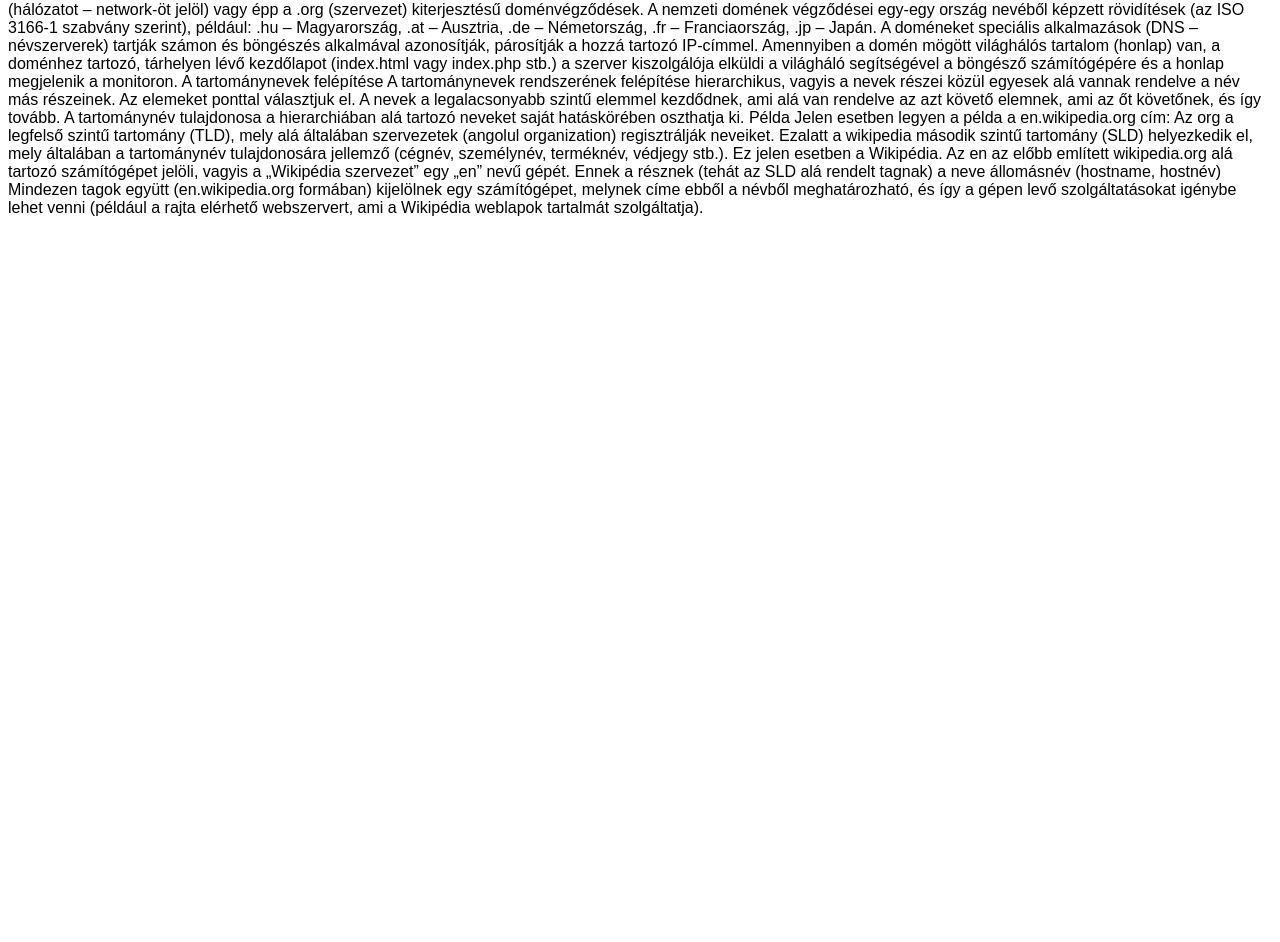
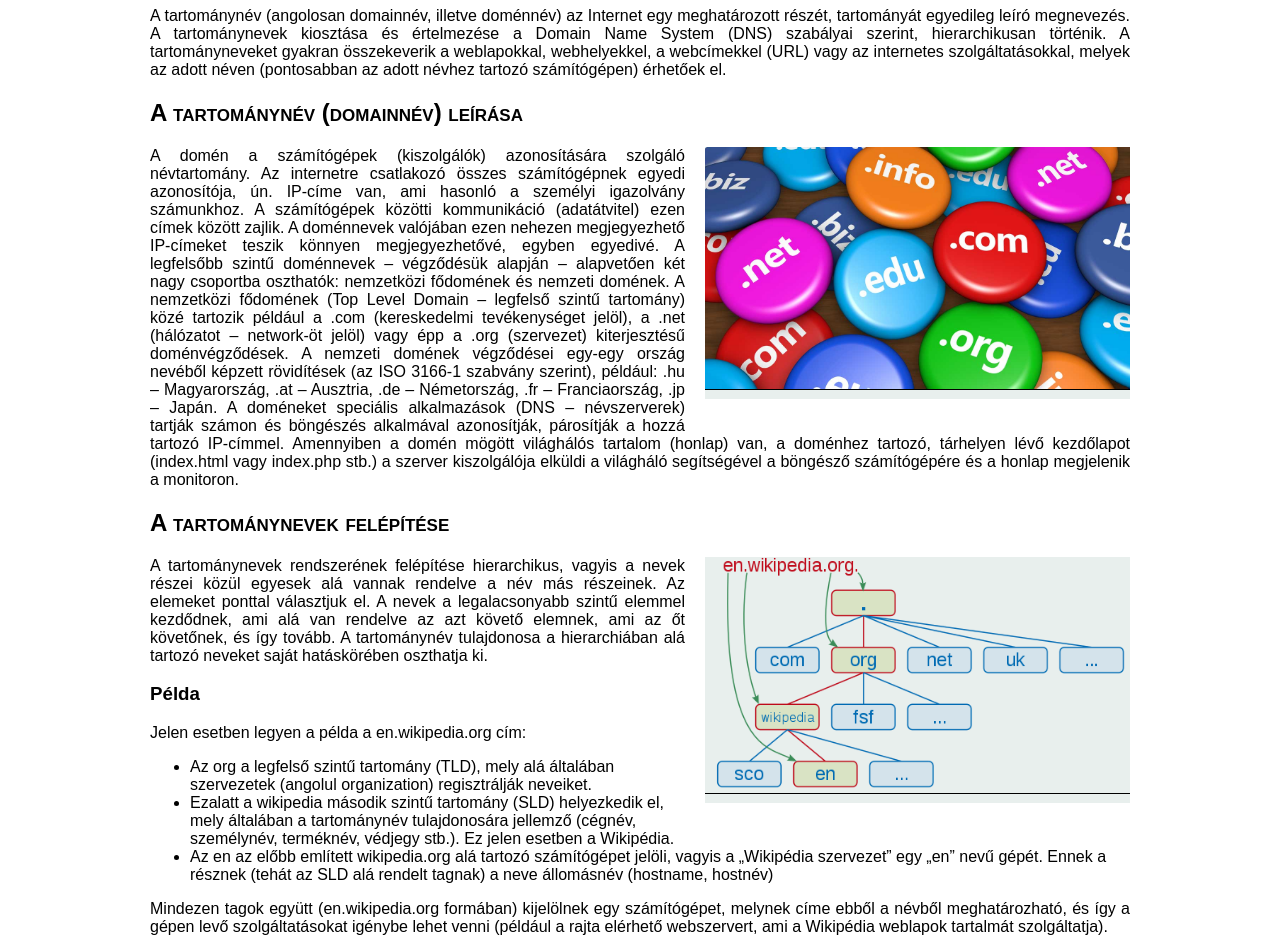
Before and after one commit to ABEL0206/tartomanynev, a plain HTML site: page index.html in a window 1280 px wide. Shown: the part 133-1075 px from the top of the page. Before the commit the page ends 800 px from the top, so only its background shows below. Drawn offline with Linux system fonts and the light colour scheme.

Commit message:
4-6.feladat

```diff
--- a/index.html
+++ b/index.html
@@ -8,28 +8,32 @@
 </head>
 
 <body>
-  <div>
-    A tartománynév
+  <div id="tartalom">
+    <h1>A tartománynév</h1>
 
-    A tartománynév (angolosan domainnév, illetve doménnév) az Internet egy meghatározott részét, tartományát egyedileg leíró megnevezés. A tartománynevek kiosztása és értelmezése a Domain Name System (DNS) szabályai szerint, hierarchikusan történik. A tartományneveket gyakran összekeverik a weblapokkal, webhelyekkel, a webcímekkel (URL) vagy az internetes szolgáltatásokkal, melyek az adott néven (pontosabban az adott névhez tartozó számítógépen) érhetőek el.
+    <p>A tartománynév (angolosan domainnév, illetve doménnév) az Internet egy meghatározott részét, tartományát egyedileg leíró megnevezés. A tartománynevek kiosztása és értelmezése a Domain Name System (DNS) szabályai szerint, hierarchikusan történik. A tartományneveket gyakran összekeverik a weblapokkal, webhelyekkel, a webcímekkel (URL) vagy az internetes szolgáltatásokkal, melyek az adott néven (pontosabban az adott névhez tartozó számítógépen) érhetőek el.</p>
 
-    A tartománynév (domainnév) leírása
+    <h2>A tartománynév (domainnév) leírása</h2>
+    <div class="kepkeret"><img src="tld.jpg" alt="Legfelső szintű domainnevek" title="Legfelső szintű domainnevek"></div>
 
-    A domén a számítógépek (kiszolgálók) azonosítására szolgáló névtartomány. Az internetre csatlakozó összes számítógépnek egyedi azonosítója, ún. IP-címe van, ami hasonló a személyi igazolvány számunkhoz. A számítógépek közötti kommunikáció (adatátvitel) ezen címek között zajlik. A doménnevek valójában ezen nehezen megjegyezhető IP-címeket teszik könnyen megjegyezhetővé, egyben egyedivé. A legfelsőbb szintű doménnevek – végződésük alapján – alapvetően két nagy csoportba oszthatók: nemzetközi fődomének és nemzeti domének. A nemzetközi fődomének (Top Level Domain – legfelső szintű tartomány) közé tartozik például a .com (kereskedelmi tevékenységet jelöl), a .net (hálózatot – network-öt jelöl) vagy épp a .org (szervezet) kiterjesztésű doménvégződések. A nemzeti domének végződései egy-egy ország nevéből képzett rövidítések (az ISO 3166-1 szabvány szerint), például: .hu – Magyarország, .at – Ausztria, .de – Németország, .fr – Franciaország, .jp – Japán. A doméneket speciális alkalmazások (DNS – névszerverek) tartják számon és böngészés alkalmával azonosítják, párosítják a hozzá tartozó IP-címmel. Amennyiben a domén mögött világhálós tartalom (honlap) van, a doménhez tartozó, tárhelyen lévő kezdőlapot (index.html vagy index.php stb.) a szerver kiszolgálója elküldi a világháló segítségével a böngésző számítógépére és a honlap megjelenik a monitoron.
+    <p>A domén a számítógépek (kiszolgálók) azonosítására szolgáló névtartomány. Az internetre csatlakozó összes számítógépnek egyedi azonosítója, ún. IP-címe van, ami hasonló a személyi igazolvány számunkhoz. A számítógépek közötti kommunikáció (adatátvitel) ezen címek között zajlik. A doménnevek valójában ezen nehezen megjegyezhető IP-címeket teszik könnyen megjegyezhetővé, egyben egyedivé. A legfelsőbb szintű doménnevek – végződésük alapján – alapvetően két nagy csoportba oszthatók: nemzetközi fődomének és nemzeti domének. A nemzetközi fődomének (Top Level Domain – legfelső szintű tartomány) közé tartozik például a .com (kereskedelmi tevékenységet jelöl), a .net (hálózatot – network-öt jelöl) vagy épp a .org (szervezet) kiterjesztésű doménvégződések. A nemzeti domének végződései egy-egy ország nevéből képzett rövidítések (az ISO 3166-1 szabvány szerint), például: .hu – Magyarország, .at – Ausztria, .de – Németország, .fr – Franciaország, .jp – Japán. A doméneket speciális alkalmazások (DNS – névszerverek) tartják számon és böngészés alkalmával azonosítják, párosítják a hozzá tartozó IP-címmel. Amennyiben a domén mögött világhálós tartalom (honlap) van, a doménhez tartozó, tárhelyen lévő kezdőlapot (index.html vagy index.php stb.) a szerver kiszolgálója elküldi a világháló segítségével a böngésző számítógépére és a honlap megjelenik a monitoron.</p>
 
-    A tartománynevek felépítése
+    <h2>A tartománynevek felépítése</h2>
+    <div class="kepkeret"><img src="felepites.png" alt="Tartománynevek felépítése"></div>
 
-    A tartománynevek rendszerének felépítése hierarchikus, vagyis a nevek részei közül egyesek alá vannak rendelve a név más részeinek. Az elemeket ponttal választjuk el. A nevek a legalacsonyabb szintű elemmel kezdődnek, ami alá van rendelve az azt követő elemnek, ami az őt követőnek, és így tovább. A tartománynév tulajdonosa a hierarchiában alá tartozó neveket saját hatáskörében oszthatja ki.
+    <p>A tartománynevek rendszerének felépítése hierarchikus, vagyis a nevek részei közül egyesek alá vannak rendelve a név más részeinek. Az elemeket ponttal választjuk el. A nevek a legalacsonyabb szintű elemmel kezdődnek, ami alá van rendelve az azt követő elemnek, ami az őt követőnek, és így tovább. A tartománynév tulajdonosa a hierarchiában alá tartozó neveket saját hatáskörében oszthatja ki.</p>
 
-    Példa
+    <h3>Példa</h3>
 
-    Jelen esetben legyen a példa a en.wikipedia.org cím:
+    <p>Jelen esetben legyen a példa a en.wikipedia.org cím:</p>
 
-    Az org a legfelső szintű tartomány (TLD), mely alá általában szervezetek (angolul organization) regisztrálják neveiket.
-    Ezalatt a wikipedia második szintű tartomány (SLD) helyezkedik el, mely általában a tartománynév tulajdonosára jellemző (cégnév, személynév, terméknév, védjegy stb.). Ez jelen esetben a Wikipédia.
-    Az en az előbb említett wikipedia.org alá tartozó számítógépet jelöli, vagyis a „Wikipédia szervezet” egy „en” nevű gépét. Ennek a résznek (tehát az SLD alá rendelt tagnak) a neve állomásnév (hostname, hostnév)
+    <ul>
+      <li>Az org a legfelső szintű tartomány (TLD), mely alá általában szervezetek (angolul organization) regisztrálják neveiket.</li>
+      <li>Ezalatt a wikipedia második szintű tartomány (SLD) helyezkedik el, mely általában a tartománynév tulajdonosára jellemző (cégnév, személynév, terméknév, védjegy stb.). Ez jelen esetben a Wikipédia.</li>
+      <li>Az en az előbb említett wikipedia.org alá tartozó számítógépet jelöli, vagyis a „Wikipédia szervezet” egy „en” nevű gépét. Ennek a résznek (tehát az SLD alá rendelt tagnak) a neve állomásnév (hostname, hostnév)</li>
+    </ul>
 
-    Mindezen tagok együtt (en.wikipedia.org formában) kijelölnek egy számítógépet, melynek címe ebből a névből meghatározható, és így a gépen levő szolgáltatásokat igénybe lehet venni (például a rajta elérhető webszervert, ami a Wikipédia weblapok tartalmát szolgáltatja).
+    <p>Mindezen tagok együtt (en.wikipedia.org formában) kijelölnek egy számítógépet, melynek címe ebből a névből meghatározható, és így a gépen levő szolgáltatásokat igénybe lehet venni (például a rajta elérhető webszervert, ami a Wikipédia weblapok tartalmát szolgáltatja).</p>
   </div>
 </body>
 
```
